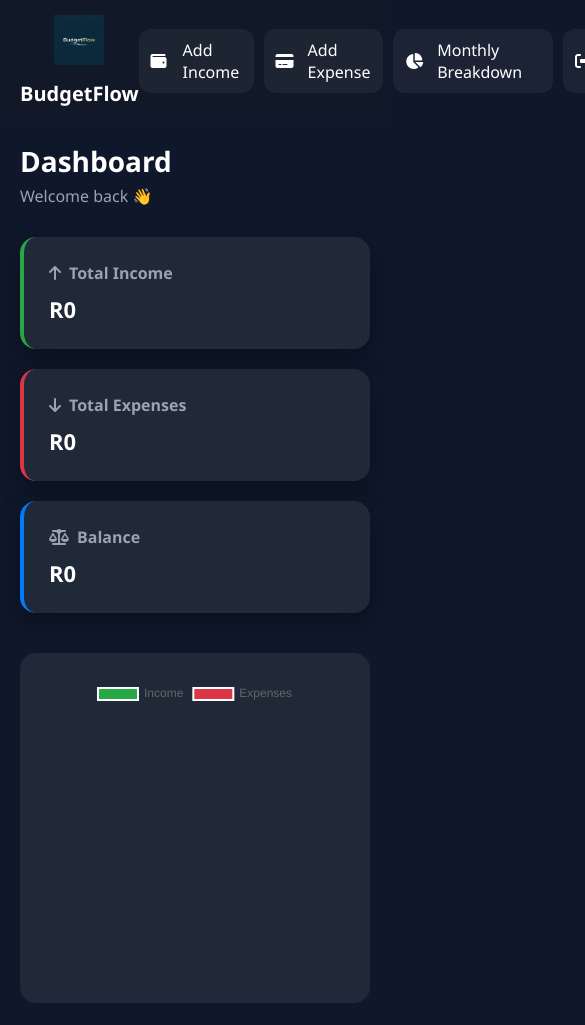
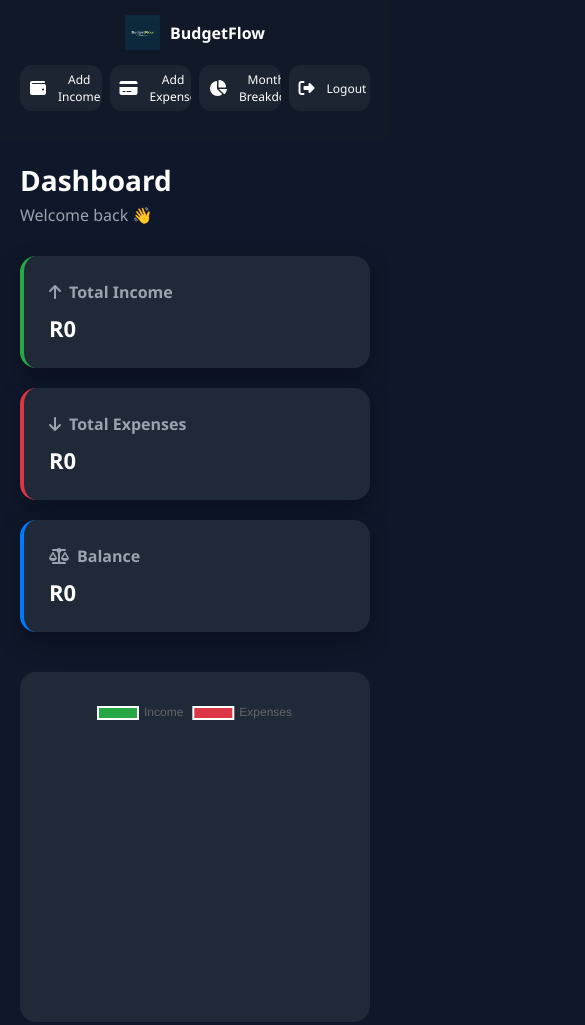
Before and after one commit to 16LouisM/BudgetFlow, a plain HTML site: page finance-tracker-frontend/pages/dashboard.html in a window 390 px wide. Shown: the top 1025 px of the page, 585 px wide, since content can reach past the window. Drawn offline with nearby package versions, Linux system fonts and the light colour scheme.

Commit message:
fixed the mobile view of the sidebar visiblity in desktop view

```diff
--- a/finance-tracker-frontend/css/dashboard.css
+++ b/finance-tracker-frontend/css/dashboard.css
@@ -23,7 +23,7 @@ body {
 }
 
 /* =========================
-   FIXED SIDEBAR
+   FIXED SIDEBAR (desktop)
 ========================= */
 .sidebar {
   width: 250px;
@@ -35,7 +35,7 @@ body {
   top: 0;
   left: 0;
   bottom: 0;
-  overflow-y: auto; /* allows scrolling if content overflows */
+  overflow-y: auto;
   z-index: 100;
 }
 
@@ -59,9 +59,14 @@ body {
 .sidebar ul {
   list-style: none;
   padding: 0;
+  display: flex;
+  flex-direction: column;
+  width: 100%;
 }
 
+/* Make all menu items equal width and stretch */
 .sidebar ul li {
+  flex: 1 1 0%;           /* Equal width for all items */
   position: relative;
   display: flex;
   align-items: center;
@@ -137,7 +142,7 @@ body {
   }
 }
 
-/* Sidebar Footer */
+/* Sidebar Footer (desktop) */
 .sidebar-footer {
   margin-top: auto;
   text-align: center;
@@ -149,10 +154,14 @@ body {
 
 /* =========================
    MAIN CONTENT (offset for fixed sidebar)
+   Now with max-width to govern cards & chart together
 ========================= */
 .main-content {
   margin-left: 250px; /* same as sidebar width */
   padding: 40px;
+  max-width: 1200px;   /* Set your desired max-width */
+  width: calc(100% - 250px); /* Fill remaining width but not exceed max-width */
+  margin-right: auto;  /* Center the content */
 }
 
 /* Dashboard Title & Welcome */
@@ -170,7 +179,7 @@ body {
 }
 
 /* =========================
-   SUMMARY CARDS
+   SUMMARY CARDS with icons
 ========================= */
 .cards {
   display: grid;
@@ -188,12 +197,12 @@ body {
 }
 
 .card h3 {
+  display: flex;
+  align-items: center;
+  gap: 8px;
   margin-bottom: 10px;
   font-size: 16px;
   color: #9ca3af;
-  display: flex;
-  align-items: center;
-  gap: 8px;
 }
 
 .card p {
@@ -254,54 +263,107 @@ body {
 }
 
 /* =========================
-   RESPONSIVE: on small screens, sidebar becomes static
+   MOBILE FOOTER INFO (hidden on desktop)
+   Appears below transactions on mobile
+========================= */
+.mobile-footer-info {
+  display: none; /* hidden by default */
+  text-align: center;
+  font-size: 12px;
+  color: #9ca3af;
+  border-top: 1px solid rgba(255,255,255,0.1);
+  padding-top: 20px;
+  margin-top: 30px;
+}
+
+/* =========================
+   RESPONSIVE: mobile adjustments
 ========================= */
 @media (max-width: 900px) {
   body {
     flex-direction: column;
   }
 
+  /* Sidebar becomes static and stacks vertically */
   .sidebar {
-    position: static; /* disable fixed on mobile */
+    position: static;
     width: 100%;
-    flex-direction: row;
-    justify-content: space-between;
-    align-items: center;
+    flex-direction: column;
+    align-items: stretch;
     padding: 15px 20px;
     height: auto;
     overflow-y: visible;
   }
 
   .sidebar-header {
+    margin-bottom: 15px;
+    display: flex;
+    align-items: center;
+    justify-content: center;
+    gap: 10px;
+  }
+
+  .sidebar-logo {
+    width: 40px;
     margin-bottom: 0;
   }
 
-  .sidebar-logo {
-    width: 50px;
-  }
-
-  .sidebar ul {
-    display: flex;
-    gap: 10px;
+  .sidebar-header h2 {
+    font-size: 18px;
     margin: 0;
   }
 
-  .sidebar ul li {
-    margin-bottom: 0;
-    padding: 10px 12px;
+  /* Menu items: wrap and maintain equal width */
+  .sidebar ul {
+    flex-direction: row;
+    flex-wrap: wrap;
+    gap: 8px;
+    margin: 0 0 15px 0;
+    justify-content: center;
   }
 
+  .sidebar ul li {
+    flex: 1 1 0%;           /* already equal width from global */
+    min-width: 100px;       /* optional, prevents too narrow */
+    text-align: center;      /* center icons + text on mobile */
+    margin-bottom: 0;
+    padding: 8px 12px;
+    font-size: 14px;
+  }
+
+  /* Hide original sidebar footer on mobile */
   .sidebar-footer {
     display: none;
   }
 
   .main-content {
-    margin-left: 0; /* reset margin */
+    margin-left: 0;
     padding: 20px;
+    max-width: 100%; /* allow full width on mobile */
+    width: 100%;
   }
 
-  .footer-container {
-    flex-direction: column;
-    text-align: center;
+  .cards {
+    grid-template-columns: 1fr; /* stack cards vertically */
+  }
+
+  /* Show mobile footer info */
+  .mobile-footer-info {
+    display: block;
   }
 }
+
+/* Extra small screens (optional) */
+@media (max-width: 480px) {
+  .sidebar ul li {
+    padding: 6px 10px;
+    font-size: 12px;
+    min-width: 80px;
+  }
+  .sidebar-logo {
+    width: 35px;
+  }
+  .sidebar-header h2 {
+    font-size: 16px;
+  }
+}
--- a/finance-tracker-frontend/pages/dashboard.html
+++ b/finance-tracker-frontend/pages/dashboard.html
@@ -38,6 +38,7 @@
       </li>
     </ul>
 
+    <!-- Sidebar footer (visible on desktop only) -->
     <div class="sidebar-footer">
       <p>🔐 Bank-Level Encryption</p>
       <p>OAuth 2.0 Secured</p>
@@ -52,18 +53,16 @@
       <p>Welcome back 👋</p>
     </header>
 
-    <!-- Summary Cards with Icons -->
+    <!-- Summary Cards -->
     <section class="cards">
       <div class="card income">
         <h3><i class="fas fa-arrow-up"></i> Total Income</h3>
         <p id="totalIncome">R0</p>
       </div>
-
       <div class="card expense">
         <h3><i class="fas fa-arrow-down"></i> Total Expenses</h3>
         <p id="totalExpense">R0</p>
       </div>
-
       <div class="card balance">
         <h3><i class="fas fa-scale-balanced"></i> Balance</h3>
         <p id="balance">R0</p>
@@ -80,10 +79,17 @@
       <h2>Recent Transactions</h2>
       <ul id="transactionList"></ul>
     </section>
+
+    <!-- Mobile Footer Info – appears below transactions on mobile -->
+    <div class="mobile-footer-info">
+      <p>🔐 Bank-Level Encryption</p>
+      <p>OAuth 2.0 Secured</p>
+      <small>© 2026 BudgetFlow</small>
+    </div>
   </main>
 </div>
 
-<!-- Footer Container -->
+<!-- Optional global footer container (empty if no script) -->
 <div id="footer-container"></div>
 
 <script src="../js/dashboard.js"></script>
```
